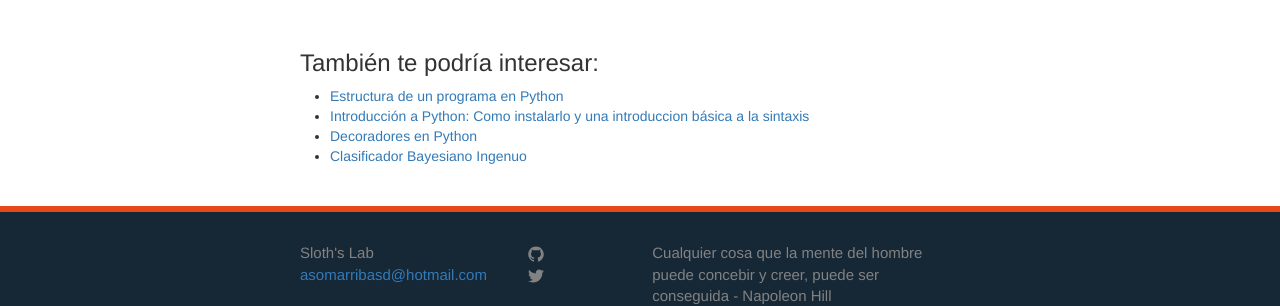
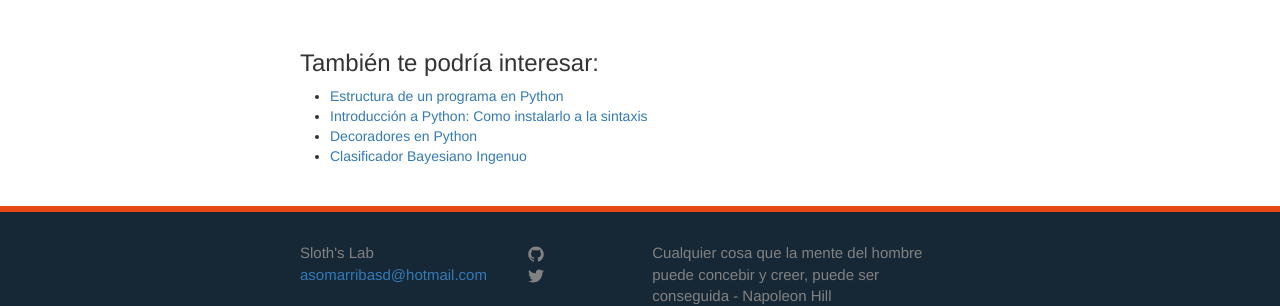
Before and after one commit to asomarribasd/asomarribasd.github.io, a Jekyll site: the page built from _posts/2018-01-15-encripcion-python.markdown, in a window 1280 px wide and 900 px high, scrolled down 1722 px. Shown: the part 414-720 px from the top of the window. Built offline with Jekyll 4.4.1, drawn with Linux system fonts in a browser that asks for light colours; nearby versions of some CDN libraries; comment, search, counter and statistics services are not loaded; some of the changed text lies outside the part shown.

Commit message:
Fix typos

```diff
--- a/_posts/2016-01-10-python-primeros-pasos.markdown
+++ b/_posts/2016-01-10-python-primeros-pasos.markdown
@@ -1,6 +1,6 @@
 ---
 layout: post
-title:  "Introducción a Python: Como instalarlo y una introduccion básica a la sintaxis"
+title:  "Introducción a Python: Como instalarlo a la sintaxis"
 date:   2016-01-10 19:00:00
 categories: [python]
 tags: [python, sintaxis, tipos de dato]
--- a/_posts/2018-01-15-encripcion-python.markdown
+++ b/_posts/2018-01-15-encripcion-python.markdown
@@ -1,7 +1,7 @@
 ---
 layout: post
 title:  "Guardando un secreto con Python"
-date:   2016-01-15 19:00:00
+date:   2018-01-15 19:00:00
 categories: [python, seguridad]
 tags: [python, seguridad]
 ---
```
